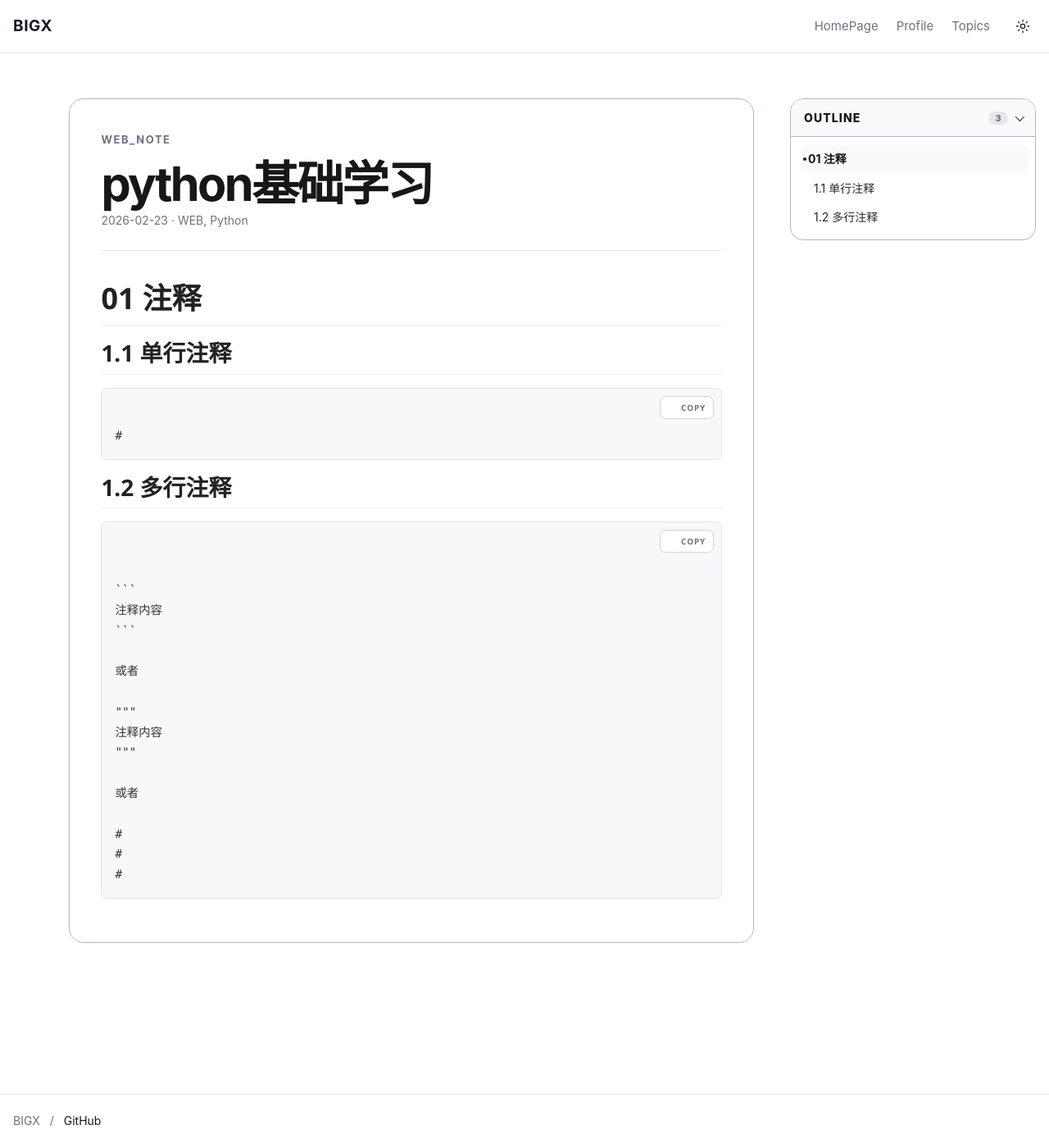
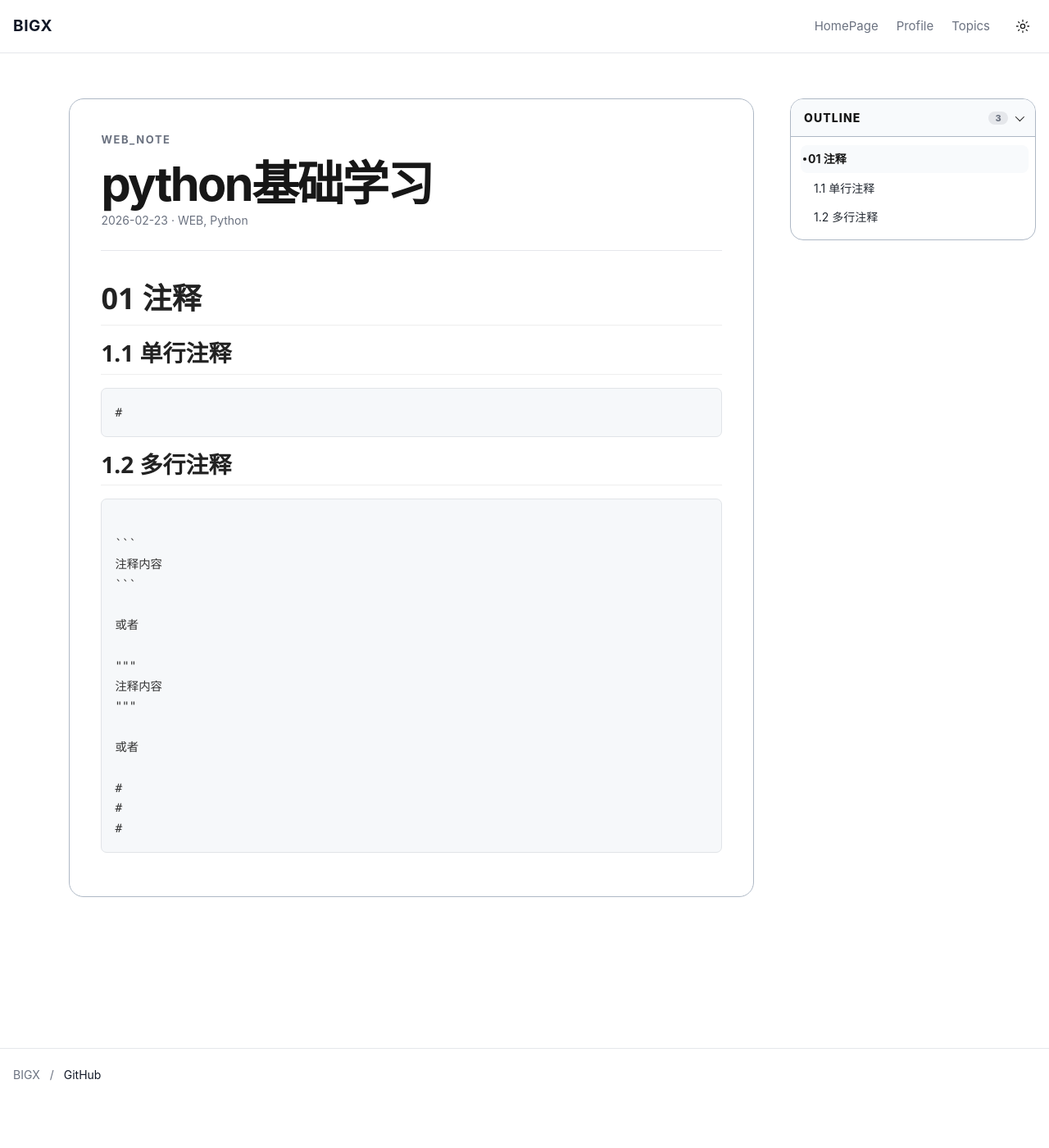
Before and after one commit to BIGX-bigx/BIGX-bigx.github.io, a Jekyll site: the page built from articles/Python/python基础学习.md, in a window 1280 px wide and 1400 px high, scrolled down 1 px. Shown: the whole window at 82% size. Built offline with Jekyll 4.4.1, drawn with Linux system fonts in a browser that asks for light colours; after the commit the page ends 1345 px from its top, so only the background shows below that.

Commit message:
Refine code block copy controls

```diff
--- a/assets/css/style.css
+++ b/assets/css/style.css
@@ -688,63 +688,104 @@ a:hover {
   position: relative;
 }
 
-.post-content .code-copy-shell > pre,
-.post-content .highlighter-rouge .highlight.code-copy-shell > pre {
-  padding-top: 46px;
-}
-
-.code-copy-button {
+.code-language-button {
   position: absolute;
+  top: 7px;
+  right: 11px;
+  z-index: 3;
+  padding: 0;
+  border: 0;
+  background: transparent;
+  color: #7b818a;
+  font-family: -apple-system, BlinkMacSystemFont, "Segoe UI", sans-serif;
+  font-size: 10px;
+  font-weight: 700;
+  letter-spacing: 0.08em;
+  text-transform: uppercase;
+  cursor: pointer;
+  transition: color 160ms ease, transform 160ms ease;
+}
+
+.code-language-button:hover,
+.code-language-button:focus-visible {
+  color: var(--text);
+  transform: translateY(-1px);
+}
+
+.code-icon-button {
+  position: absolute;
+  top: 12px;
+  right: 12px;
+  z-index: 3;
+  width: 34px;
+  height: 34px;
+  padding: 0;
+  border: 0;
+  border-radius: 8px;
+  background: color-mix(in srgb, var(--line-strong) 70%, var(--surface));
+  color: var(--muted);
+  opacity: 0;
+  cursor: pointer;
+  transform: translateY(-2px);
+  transition: opacity 160ms ease, color 160ms ease, transform 160ms ease;
+}
+
+.code-copy-shell:hover .code-icon-button,
+.code-icon-button:focus-visible,
+.code-icon-button.is-copied {
+  opacity: 1;
+  transform: translateY(0);
+}
+
+.code-icon-button::before,
+.code-icon-button::after {
+  position: absolute;
+  width: 9px;
+  height: 10px;
+  border: 1.5px solid currentColor;
+  border-radius: 2px;
+  content: "";
+}
+
+.code-icon-button::before {
   top: 9px;
-  right: 9px;
-  z-index: 2;
-  display: inline-flex;
-  gap: 7px;
-  align-items: center;
-  min-width: 58px;
-  height: 28px;
-  justify-content: center;
-  padding: 0 9px;
-  border: 1px solid var(--line-strong);
-  border-radius: 7px;
-  background: color-mix(in srgb, var(--surface) 92%, transparent);
-  color: var(--muted);
-  font-family: inherit;
-  font-size: 10px;
-  font-weight: 800;
-  letter-spacing: 0.08em;
-  cursor: pointer;
-  transition: border-color 160ms ease, color 160ms ease, transform 160ms ease;
-}
-
-.code-copy-button:hover {
-  border-color: var(--text);
-  color: var(--text);
-}
-
-.code-copy-button::before {
-  width: 8px;
-  height: 4px;
-  border-bottom: 1.5px solid currentColor;
-  border-left: 1.5px solid currentColor;
-  content: "";
-  opacity: 0;
-  transform: rotate(-45deg) scale(0.4);
-  transition: opacity 160ms ease, transform 180ms cubic-bezier(0.2, 0.8, 0.2, 1.25);
-}
-
-.code-copy-button.is-copied {
-  border-color: #6b8f71;
+  left: 10px;
+}
+
+.code-icon-button::after {
+  top: 13px;
+  left: 14px;
+  background: inherit;
+}
+
+.code-language-button.is-copied,
+.code-icon-button.is-copied {
   color: #3f7048;
-}
-
-.code-copy-button.is-copied::before {
-  opacity: 1;
-  transform: rotate(-45deg) scale(1);
-}
-
-.post-content div.highlighter-rouge[class*="language-"]::before {
-  right: 78px;
+  font-size: 18px;
+  line-height: 1;
+}
+
+.code-icon-button.is-copied::before,
+.code-icon-button.is-copied::after {
+  display: none;
+}
+
+.post-content div.has-code-language-button::before {
+  content: none !important;
+}
+
+:root[data-theme="dark"] .code-language-button {
+  color: #aab1bc;
+}
+
+:root[data-theme="dark"] .code-language-button:hover,
+:root[data-theme="dark"] .code-language-button:focus-visible {
+  color: #f1f3f5;
+}
+
+:root[data-theme="dark"] .code-language-button.is-copied,
+:root[data-theme="dark"] .code-icon-button.is-copied {
+  color: #8fc99a;
 }
 
 .content blockquote {
--- a/assets/js/site.js
+++ b/assets/js/site.js
@@ -94,7 +94,46 @@
     return copied ? Promise.resolve() : Promise.reject(new Error("Copy failed"));
   }
 
+  var languageLabels = {
+    python: "Python",
+    php: "PHP",
+    javascript: "JavaScript",
+    js: "JavaScript",
+    java: "Java",
+    bash: "Shell",
+    shell: "Shell",
+    html: "HTML",
+    css: "CSS",
+    sql: "SQL"
+  };
+
+  function getCodeLanguage(pre) {
+    var block = pre.closest("div[class*='language-']");
+    if (!block) return null;
+    var languageClass = Array.prototype.find.call(block.classList, function (className) {
+      return className.indexOf("language-") === 0;
+    });
+    if (!languageClass) return null;
+    var language = languageClass.slice(9).toLowerCase();
+    return languageLabels[language] ? { block: block, label: languageLabels[language] } : null;
+  }
+
+  function bindCopyButton(button, pre, restoreLabel) {
+    button.addEventListener("click", function () {
+      var code = pre.querySelector("code");
+      copyCode(code ? code.textContent : pre.textContent).then(function () {
+        button.textContent = "\u221a";
+        button.classList.add("is-copied");
+        window.setTimeout(function () {
+          button.textContent = restoreLabel;
+          button.classList.remove("is-copied");
+        }, 1500);
+      });
+    });
+  }
+
   document.querySelectorAll(".post-content pre").forEach(function (pre) {
+    var language = getCodeLanguage(pre);
     var shell = pre.parentElement && pre.parentElement.classList.contains("highlight")
       ? pre.parentElement
       : null;
@@ -107,22 +146,21 @@
 
     shell.classList.add("code-copy-shell");
     var button = document.createElement("button");
-    button.className = "code-copy-button";
     button.type = "button";
-    button.textContent = "COPY";
     button.setAttribute("aria-label", "Copy code");
-    button.addEventListener("click", function () {
-      var code = pre.querySelector("code");
-      copyCode(code ? code.textContent : pre.textContent).then(function () {
-        button.textContent = "COPIED";
-        button.classList.add("is-copied");
-        window.setTimeout(function () {
-          button.textContent = "COPY";
-          button.classList.remove("is-copied");
-        }, 1500);
-      });
-    });
-    shell.appendChild(button);
+
+    if (language) {
+      language.block.classList.add("has-code-language-button");
+      button.className = "code-language-button";
+      button.textContent = language.label;
+      bindCopyButton(button, pre, language.label);
+      language.block.appendChild(button);
+    } else {
+      button.className = "code-icon-button";
+      button.setAttribute("aria-label", "Copy code");
+      bindCopyButton(button, pre, "");
+      shell.appendChild(button);
+    }
   });
 
   var post = document.querySelector(".post-content");
```
